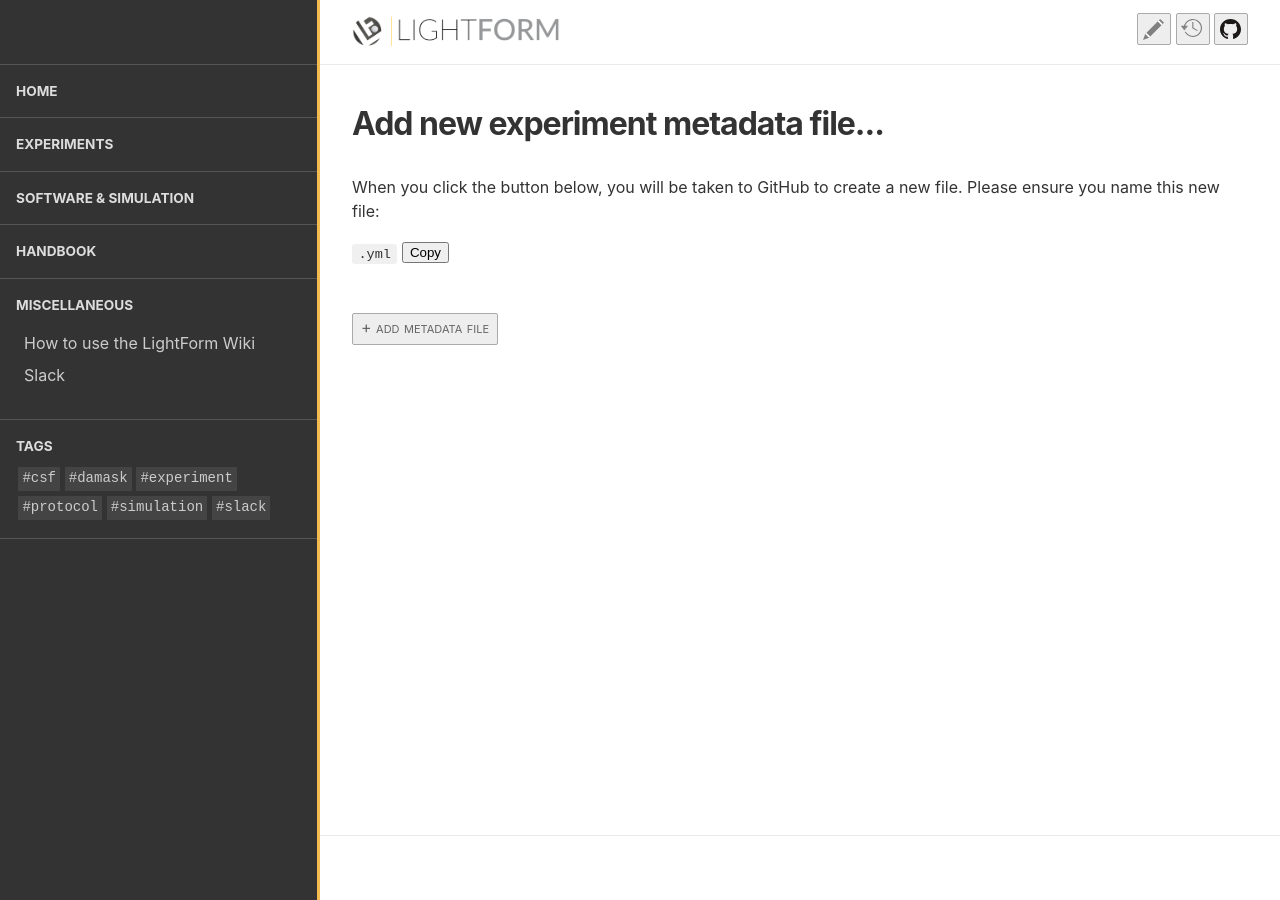
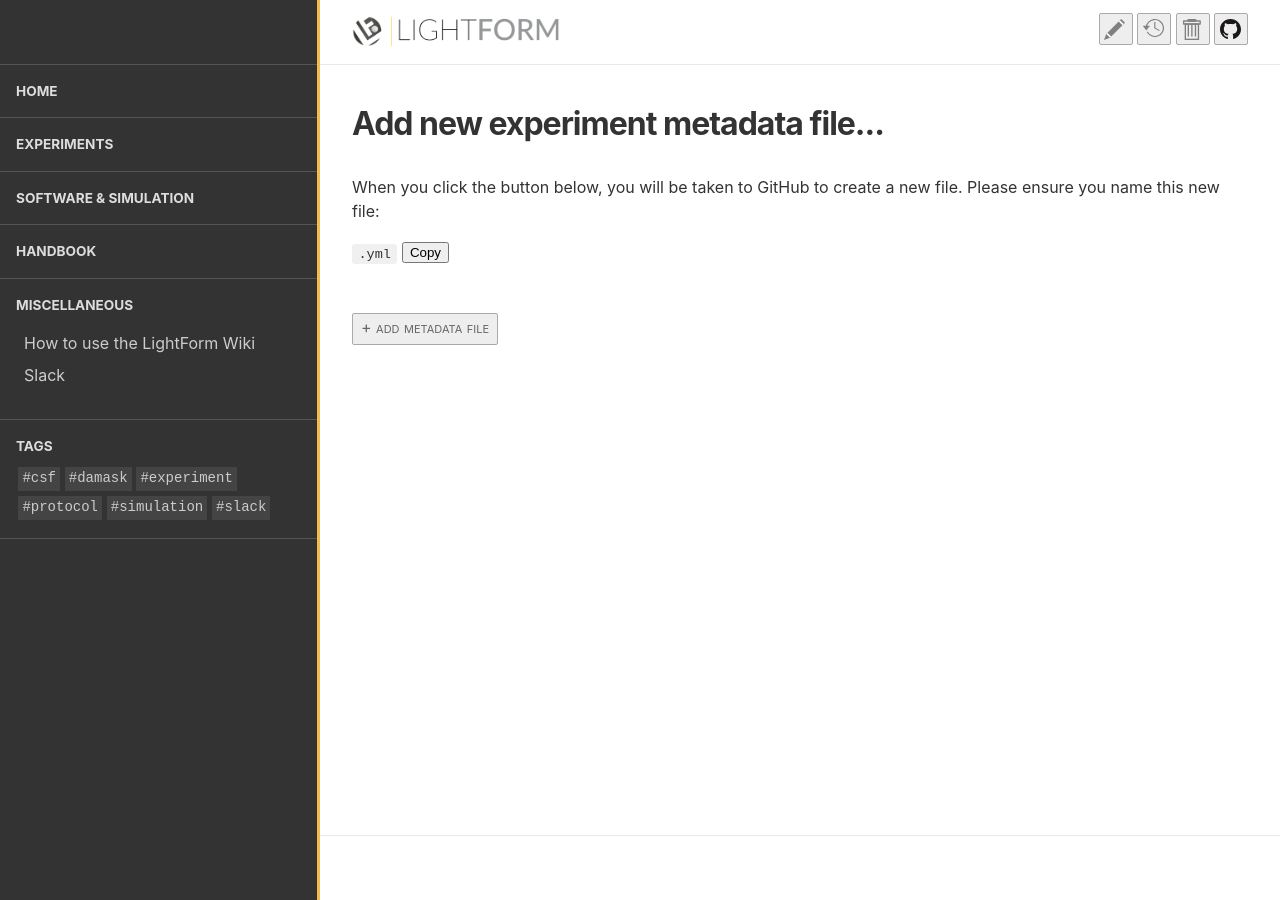
Before and after one commit to LightForm-group/wiki, a Jekyll site: the page built from add_metadata_file.html, in a window 1280 px wide. Built offline with Jekyll 4.4.1, drawn with Linux system fonts in a browser that asks for light colours.

Commit message:
Add page delete button

```diff
--- a/_includes/page_header.html
+++ b/_includes/page_header.html
@@ -3,15 +3,18 @@
 {% assign github_home_url = "https://github.com/" | append: site.github_user_or_organisation | append: site.baseurl %}
 {% assign history_url = github_home_url | append: "/commits/master/" %}
 {% assign github_edit_url = github_home_url | append: "/edit/master/" %}
+{% assign github_del_url = github_home_url | append: "/delete/master/" %}
 {% if page.collection %}
     {% assign prose_edit_url = prose_edit_url | append: "collections/" %}
     {% assign github_edit_url = github_edit_url | append: "collections/" %}
+    {% assign github_del_url = github_del_url | append: "collections/" %}
     {% assign history_url = history_url | append: "collections/" %}
 {% endif %}
 {% assign prose_edit_url = prose_edit_url | append: page.path %}
 {% assign github_edit_url = github_edit_url | append: page.path %}
+{% assign github_del_url = github_del_url | append: page.path %}
 {% assign history_url = history_url | append: page.path %}
-
+{%- assign path = page.path | split: "/" -%}
 
 <div class="page-header">
     <div class="page-header-content">
@@ -23,7 +26,12 @@
             <a href="{{ history_url }}" class="page-history-button"
                 title="View the commit history of this page on GitHib"><span
                     class="page-manage-button-text">history</span></a>
-            <a href="{{ github_home_url }}" class="github-repo-link"><span class="page-manage-button-text">github</span></a>
+            {% if path[-1] != 'index.md' and path[-1] != 'index.html' and path[-1] != 'tagged.html' %}
+                <a href="{{ github_del_url }}" class="delete-page-button" title="Delete this page."><span
+                    class="page-manage-button-text">delete</span></a>
+            {% endif %}
+            <a href="{{ github_home_url }}" class="github-repo-link"><span
+                    class="page-manage-button-text">github</span></a>
         </div>
     </div>
 </div>
--- a/_sass/layout.scss
+++ b/_sass/layout.scss
@@ -338,7 +338,11 @@ a.add-exp-button {
     margin-top: 2rem;
 }
 
-a.add-exp-button, a.edit-page-button, a.page-history-button, a.github-repo-link {
+a.add-exp-button,
+a.edit-page-button,
+a.page-history-button,
+a.github-repo-link,
+a.delete-page-button {
     background-color: #eee;
     display: inline-block;
     padding: 0.3rem 0.5rem 0.6rem;
@@ -357,11 +361,18 @@ a.page-history-button {
     background: url(/wiki/assets/images/site/history.svg);
 }
 
+a.delete-page-button {
+    background: url(/wiki/assets/images/site/delete.svg);
+}
+
 a.github-repo-link {
     background: url(/wiki/assets/images/site/github-mark-small.svg)
 }
 
-a.edit-page-button, a.page-history-button, a.github-repo-link {
+a.edit-page-button,
+a.page-history-button,
+a.github-repo-link,
+a.delete-page-button {
     background-repeat: no-repeat;
     background-color: #eee;
     background-size: 1.3rem;
@@ -379,8 +390,11 @@ a.edit-page-button, a.page-history-button, a.github-repo-link {
     padding-left: 1.5rem;
 }
 
-a.add-exp-button:hover, a.edit-page-button:hover, a.page-history-button:hover,
-a.github-repo-link:hover {
+a.add-exp-button:hover,
+a.edit-page-button:hover,
+a.page-history-button:hover,
+a.github-repo-link:hover,
+a.delete-page-button:hover {
     text-decoration: initial;
     background-color: #ddd;
 }
```
Also changed, not shown: assets/images/site/delete.svg (added).
